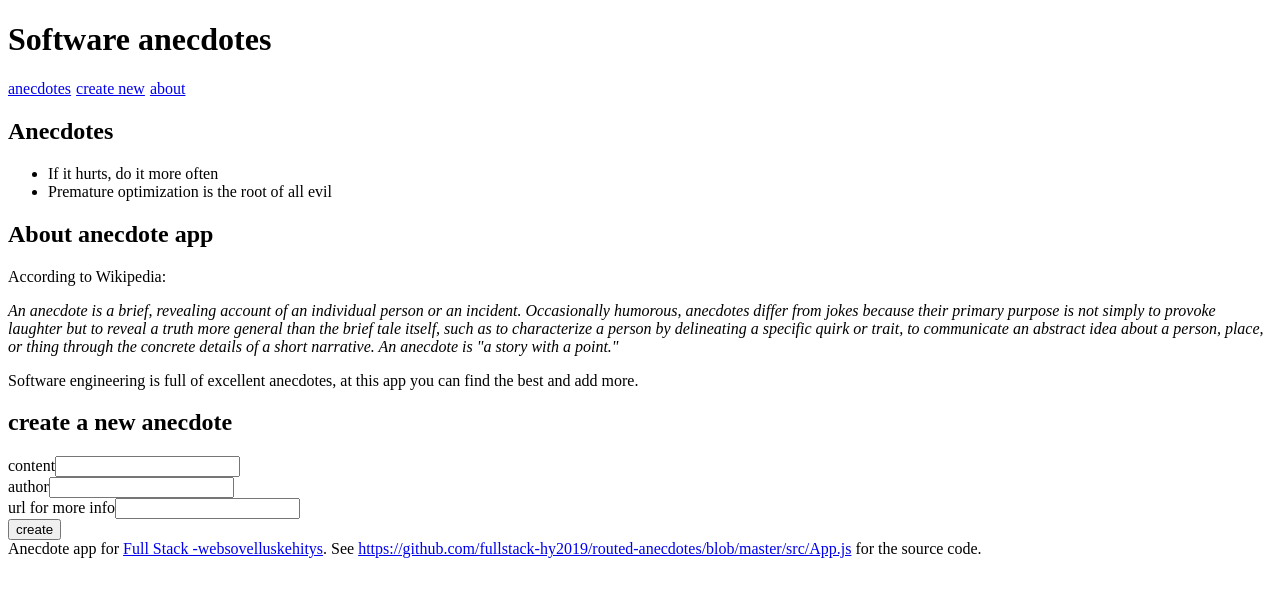
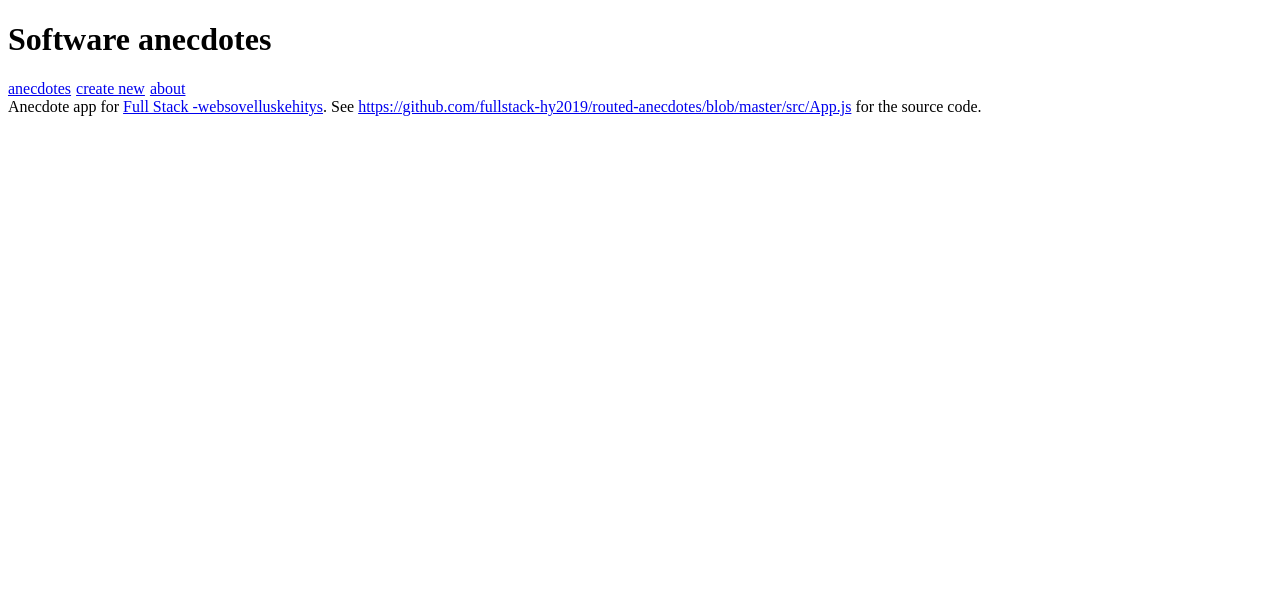
Before and after one commit to RichardVerbraak/Fullstack-anecdotes-p7, a React (Create React App) app: page /anecdotes/1 in a window 1280 px wide. Shown: the top 596 px of the page. Built offline with nearby package versions, Linux system fonts and the light colour scheme; the HTML template or start-up script is replaced by a standard one.

Commit message:
Routes now working for every component with the use of location that is passed to everything wrapped inside the BrowserRouter

```diff
--- a/src/App.js
+++ b/src/App.js
@@ -2,15 +2,16 @@ import React from 'react'
 import { Switch, Route } from 'react-router-dom'
 import Home from './components/Home'
 import Footer from './components/Footer'
+import CreateNew from './components/CreateNew'
+import About from './components/About'
 
 const App = () => {
 	return (
 		<div>
 			<Switch>
 				<Route path='/' component={Home} />
-				<Route path='/anecdotes' />
-				<Route path='/create' />
-				<Route path='/about' />
+				<Route path='/create' component={CreateNew} />
+				<Route path='/about' component={About} />
 			</Switch>
 			<Footer />
 		</div>
--- a/src/components/Home.js
+++ b/src/components/Home.js
@@ -1,12 +1,15 @@
-import React, { useState } from 'react'
+import React, { useState, useEffect } from 'react'
+import { useParams } from 'react-router'
 
 import About from './About'
 import Anecdotes from './Anecdotes'
 import CreateNew from './CreateNew'
-import Footer from './Footer'
 import Menu from './Menu'
 
-const Home = () => {
+const Home = ({ location }) => {
+	const [page, setPage] = useState('/')
+	const [notification, setNotification] = useState('')
+
 	const [anecdotes, setAnecdotes] = useState([
 		{
 			content: 'If it hurts, do it more often',
@@ -24,7 +27,9 @@ const Home = () => {
 		},
 	])
 
-	const [notification, setNotification] = useState('')
+	useEffect(() => {
+		setPage(location.pathname)
+	}, [location.pathname])
 
 	const addNew = (anecdote) => {
 		anecdote.id = (Math.random() * 10000).toFixed(0)
@@ -48,9 +53,10 @@ const Home = () => {
 		<div>
 			<h1>Software anecdotes</h1>
 			<Menu />
-			<Anecdotes anecdotes={anecdotes} />
-			<About />
-			<CreateNew addNew={addNew} />
+
+			{page === '/' && <Anecdotes anecdotes={anecdotes} />}
+			{page === '/about' && <About />}
+			{page === '/create' && <CreateNew addNew={addNew} />}
 		</div>
 	)
 }
--- a/src/components/Menu.js
+++ b/src/components/Menu.js
@@ -6,7 +6,7 @@ const Menu = () => {
 	}
 	return (
 		<div>
-			<Link to='/anecdotes' style={padding}>
+			<Link to='/' style={padding}>
 				anecdotes
 			</Link>
 			<Link to='/create' style={padding}>
```
